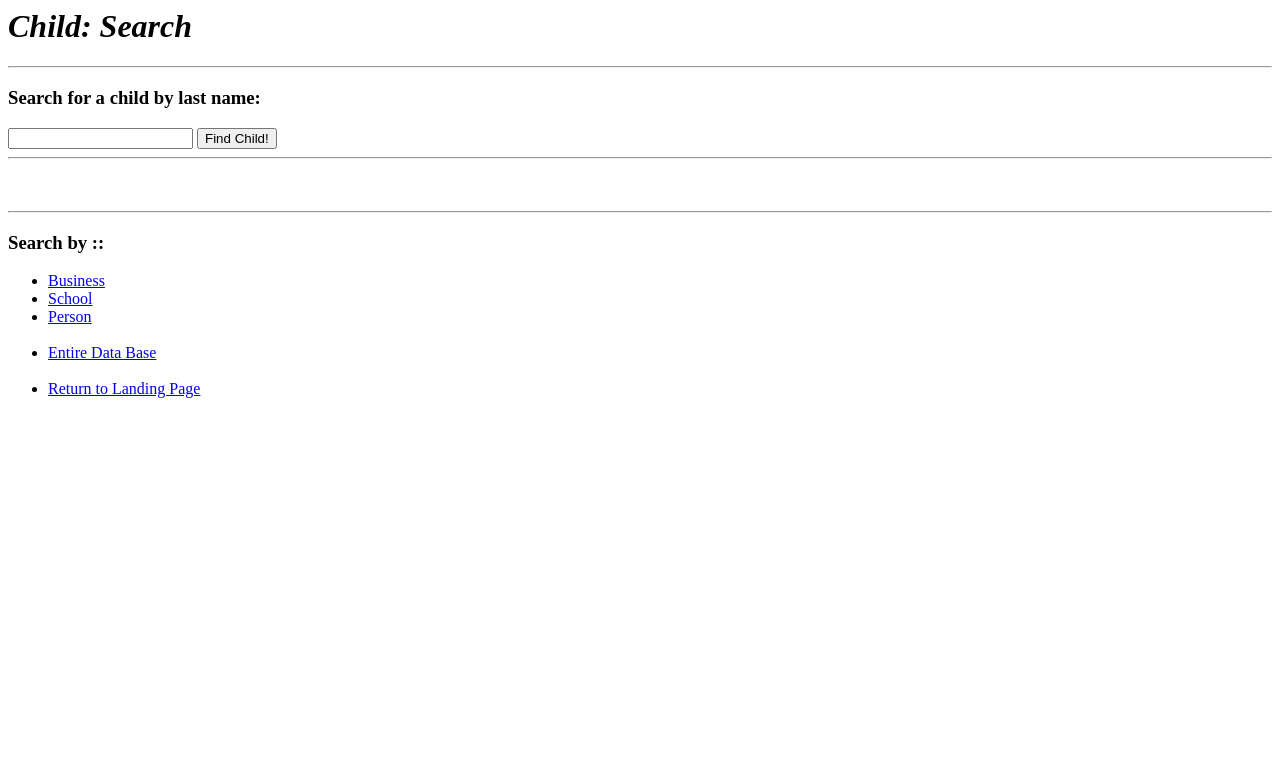
After one commit to mjs0031/Comp6000_Project, a Django app: page /search/child/ in a window 1280 px wide. The commit adds this page. Shown: the top 783 px of the page. Run offline with Django 3.2, Linux system fonts and the light colour scheme; parts of the project's set-up code (start-up, migrations or seed data) failed here and were passed over.

Commit message:
templating, url/query connection, AJAX install

```diff
--- a/Comp6000/urls.py
+++ b/Comp6000/urls.py
@@ -6,20 +6,25 @@ from django.conf.urls import patterns, include, url
 from django.contrib import admin
 
 """ Internal Package Support """
-# Not applicable
+from Data_Base.views import (landing_page, search_global,
+                             search_business, search_school,
+                             search_person, search_child)
 
 """
  Comp6000/urls.py
  Author:      Matthew J Swann
+              Yong Kin;
+              Bradon Atkins; and
+              Adam Carter
+
  Version:     1.0
- Last Update: 2013-03-20
+ Last Update: 2013-04-12
  Update By:   Matthew J Swann
 
 
  URL settings
 
  """
-
 
 admin.autodiscover()
 
@@ -28,4 +33,14 @@ urlpatterns = patterns('',
     # ADMIN PAGES
     url(r'^admin/doc/', include('django.contrib.admindocs.urls')),
     url(r'^admin/', include(admin.site.urls)),
+
+    # ACCESS PAGES
+    url(r'^$', landing_page),
+
+    # SEARCH PAGES
+    url(r'^search/business/$', search_business),
+    url(r'^search/school/$', search_school),
+    url(r'^search/person/$', search_person),
+    url(r'^search/child/$', search_child),
+    url(r'^search/global/$', search_global),
 )
--- /dev/null
+++ b/Control/templates/child.html
@@ -0,0 +1,81 @@
+<html xmlns = "http://www.w3.org/1999/xhtml">
+<head>
+	<title>Ajax Child Seach</title>
+
+	<script type = "text/javascript" language = "JavaScript">
+
+		<!--
+
+		var asyncRequest;
+
+		window.onload = function()
+		{
+			document.getElementById('search_button').onclick = function()
+			{
+				var search_string = document.getElementById('search_box').value;
+
+				getContent('/student/child/' + search_string);
+			}
+		}
+
+		function getContent(url)
+		{
+			try
+			{
+				asyncRequest = new XMLHttpRequest();
+				asyncRequest.onreadystatechange = stateChange;
+				asyncRequest.open('GET', url, true)
+				asyncRequest.send( null );
+			}
+			catch(exception)
+			{
+				alert('failed');
+			}
+		}
+
+		function stateChange()
+		{
+			if ( asyncRequest.readyState == 4 && asyncRequest.status == 200 )
+			{
+				document.getElementById('search_results').innerHTML =
+						 asyncRequest.responseText;
+
+			}
+		}
+		-->
+
+	</script>
+
+</head>
+
+<body>
+
+	<h1><b><i>Child: Search</i></b></h1>
+
+	<hr>
+	<h3>Search for a child by last name:</h3>
+	<input type='text' size='20' id='search_box'>
+	</input>
+	<button id='search_button'>Find Child!</button>
+
+	<hr>
+	<table id='search_results'>
+
+	</table>
+
+	<br>
+	<br>
+	<hr>
+	<h3>Search by ::</h3>
+
+	<ul>
+		<li><a href="/search/business/">Business</a></li>
+		<li><a href="/search/school/">School</a></li>
+		<li><a href="/search/person/">Person</a></li>
+		<br>
+		<li><a href="/search/global/">Entire Data Base</a></li>
+		<br>
+		<li><a href="/">Return to Landing Page</li>
+	</ul>
+
+</body>
--- a/Data_Base/views.py
+++ b/Data_Base/views.py
@@ -2,10 +2,12 @@
 # Not Applicable
 
 """ Django Package Imports """
-# Not Applicable
+from django.http import HttpResponseRedirect
+from django.shortcuts import render_to_response
 
 """ Internal Package Imports """
-# Not Applicable
+from Data_Base.models import (Business, School,
+                              Person,   Child)
 
 """
 
@@ -17,11 +19,40 @@
               Adam Carter
 
  Version:     1.0
- Last Update: 2013-04-07
+ Last Update: 2013-04-12
  Update By:   Matthew J Swann
 
  Code for the website queries/control.
 
  AJAX queries to be run through HTML.
  To be contained in the 'templates' folder in Control.
+
  """
+
+"""
+ {
+  Access Block
+ }
+ """
+def landing_page(request):
+    return render_to_response('landing.html')
+
+"""
+ {
+  Query Block
+ }
+ """
+def search_business(request):
+    return render_to_response('business.html')
+
+def search_school(request):
+    return render_to_response('school.html')
+
+def search_person(request):
+    return render_to_response('person.html')
+
+def search_child(request):
+    return render_to_response('child.html')
+
+def search_global(request):
+    return render_to_response('global.html')
```
Also changed, not shown: Control/templates/business.html (added, +83 -0 lines), Control/templates/global.html (added, +80 -0 lines), Control/templates/landing.html (+31 -2 lines), Control/templates/person.html (added, +81 -0 lines), Control/templates/school.html (added, +81 -0 lines), 6 other files.
